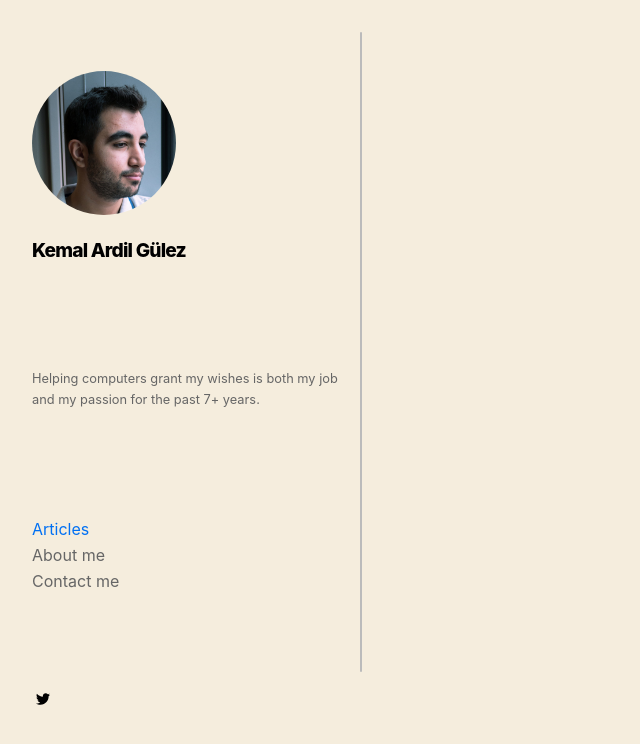
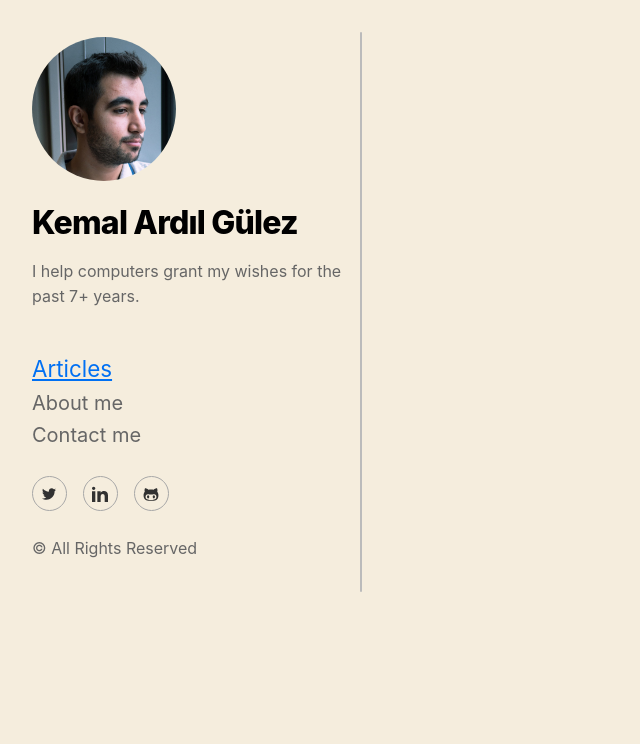
Before and after one commit to ardilgulez/website, a Next.js app: page / in a window 1280 px wide. Shown: the top 744 px of the page, without its empty margins (0-640 px from the left). Built offline with nearby package versions, Linux system fonts and the light colour scheme.

Commit message:
Social Buttons Styling Done

```diff
--- a/components/icon/icon.js
+++ b/components/icon/icon.js
@@ -1,10 +1,21 @@
 import styles from './icon.module.scss';
 
-const Icon = ({ name, icon }) => (
-	<svg className={styles['icon']} viewBox={icon.viewBox}>
-		<title>{name}</title>
-		<path d={icon.path} />
-	</svg>
-);
+import Icons from './icons';
+
+const getIconWithName = (name) => {
+	return Icons[name.toUpperCase()];
+};
+
+const Icon = ({ name }) => {
+	const icon = getIconWithName(name);
+	return (
+		<a className={styles.socialButton}>
+			<svg className={styles['icon']} viewBox={icon.viewBox}>
+				<title>{name}</title>
+				<path d={icon.path} />
+			</svg>
+		</a>
+	);
+};
 
 export default Icon;
--- a/components/icon/icon.module.scss
+++ b/components/icon/icon.module.scss
@@ -16,3 +16,22 @@
     -webkit-font-smoothing: antialiased;
     -moz-osx-font-smoothing: grayscale;
 }
+
+.socialButton {
+	color: #313131;
+	margin-right: 1rem;
+	padding: 5px;
+	border: 1px solid #a7a7a7;
+	align-items: center;
+	align-content: center;
+	height: 2.1875rem;
+	width: 2.1875rem;
+	border-radius: 50%;
+	display: flex;
+}
+
+.socialButton:hover {
+	color: #0070f3;
+	border-color: #0070f3;
+    cursor: pointer;
+}
--- a/components/layout/layout.js
+++ b/components/layout/layout.js
@@ -2,12 +2,10 @@ import Head from 'next/head';
 import Image from 'next/image';
 import styles from './layout.module.scss';
 import Link from 'next/link';
-
-import ICONS from '../../lib/icons';
 import Icon from '../icon/icon';
 
-const name = 'Kemal Ardil Gülez';
-export const siteTitle = 'Kemal Ardil Gülez | Personal Website';
+const name = 'Kemal Ardıl Gülez';
+export const siteTitle = `${name} | Personal Website`;
 
 export default function Layout({ children }) {
 	return (
@@ -28,10 +26,8 @@ export default function Layout({ children }) {
 					alt={name}
 				/>
 				<h1 className={styles.headingName}>{name}</h1>
-			</div>
-			<div>
 				<section className={styles.bioDescription}>
-					<p>Helping computers grant my wishes is both my job and my passion for the past 7+ years.</p>
+					<p>I help computers grant my wishes for the past 7+ years.</p>
 				</section>
 			</div>
 			<div>
@@ -39,7 +35,7 @@ export default function Layout({ children }) {
 					<ul className={styles.navList}>
 						<li className={styles.navListItem}>
 							<Link href="/">
-								<a className={styles.navListLink & styles.active}>Articles</a>
+								<a className={styles.active}>Articles</a>
 							</Link>
 						</li>
 						<li className={styles.navListItem}>
@@ -55,8 +51,15 @@ export default function Layout({ children }) {
 					</ul>
 				</nav>
 			</div>
+			<div className={styles.socialSection}>
+				<Icon name="Twitter" />
+				<Icon name="Linkedin" />
+				<Icon name="Github" />
+			</div>
 			<div>
-				<Icon name={name} icon={ICONS.TWITTER} />
+				<section className={styles.bioDescription}>
+					<p>© All Rights Reserved</p>
+				</section>
 			</div>
 			<main>{children}</main>
 		</div>
--- a/components/layout/layout.module.scss
+++ b/components/layout/layout.module.scss
@@ -3,7 +3,7 @@
 }
 
 .headingName {
-	font-size: 1.2em;
+	font-size: 2rem;
 	line-height: 1.2;
 	font-weight: 800;
 	letter-spacing: -0.05rem;
@@ -12,8 +12,9 @@
 
 .sidebar {
 	margin: 2rem 0 0 2rem;
+	top: 0;
 	width: 20rem;
-	height: 100%;
+	height: 70%;
 	position: fixed;
 	display: flex;
 	flex-flow: column nowrap;
@@ -25,7 +26,7 @@
 		content: '';
 		border-radius: 1px;
 		width: 2px;
-		height: 40rem;
+		height: 100%;
 		top: 0px;
 		right: -10px;
 		bottom: 15px;
@@ -34,7 +35,7 @@
 
 .bioDescription {
 	color: #666;
-	font-size: 0.8rem;
+	font-size: 1rem;
 }
 
 .navList {
@@ -48,15 +49,20 @@
 
 .navListLink {
 	color: #666;
-	font-size: 1rem;
+	font-size: 1.25rem;
 }
 
 .navListLink:hover {
 	text-decoration: underline;
 }
 
-.navListLink .active {
+.active {
 	color: #0070f3;
-	font-size: 1.1rem;
+	font-size: 1.4rem;
 	text-decoration: underline solid;
 }
+
+.socialSection {
+	display: flex;
+	flex-flow: row nowrap;
+}
--- a/styles/global.scss
+++ b/styles/global.scss
@@ -17,7 +17,6 @@ body {
 }
 
 a {
-	color: #0070f3;
 	text-decoration: none;
 }
 
```
Also changed, not shown: components/icon/icons.js (renamed from lib/icons.js).
